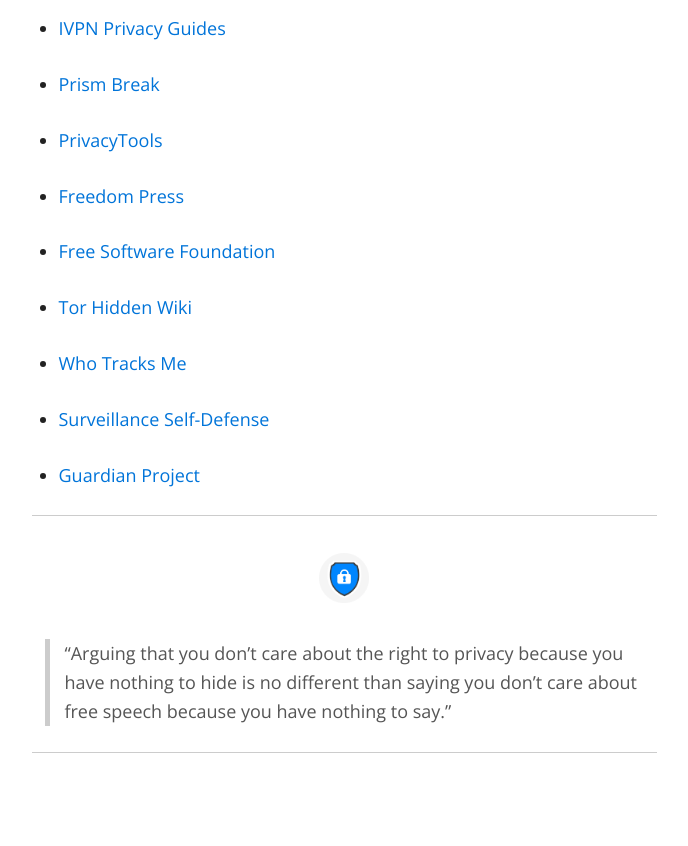
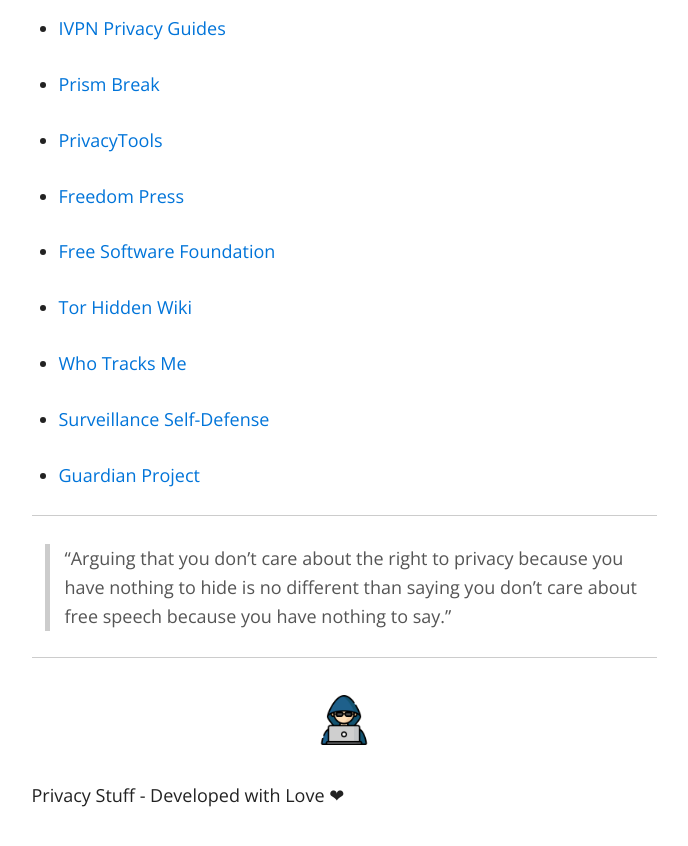
Before and after one commit to jcabeza/Privacy, a Jekyll site: the page built from index.md, in a window 1280 px wide and 900 px high, scrolled down 3535 px. Shown: the top 846 px of the window, without its empty margins (296-984 px from the left). Built offline with Jekyll 4.4.1, drawn with Linux system fonts in a browser that asks for light colours; nearby versions of some CDN libraries.

Commit message:
Update index.md

```diff
--- a/index.md
+++ b/index.md
@@ -112,8 +112,8 @@
 
 <hr>
 
-<img src="img/privacy.png" alt="privacy" width="50" height="50">
-
 > “Arguing that you don't care about the right to privacy because you have nothing to hide is no different than saying you don't care about free speech because you have nothing to say.”
 
 <hr>
+
+<img src="./img/privacy-stuff.png" alt="privacy" width="50" height="50"> Privacy Stuff - Developed with Love ❤
```
